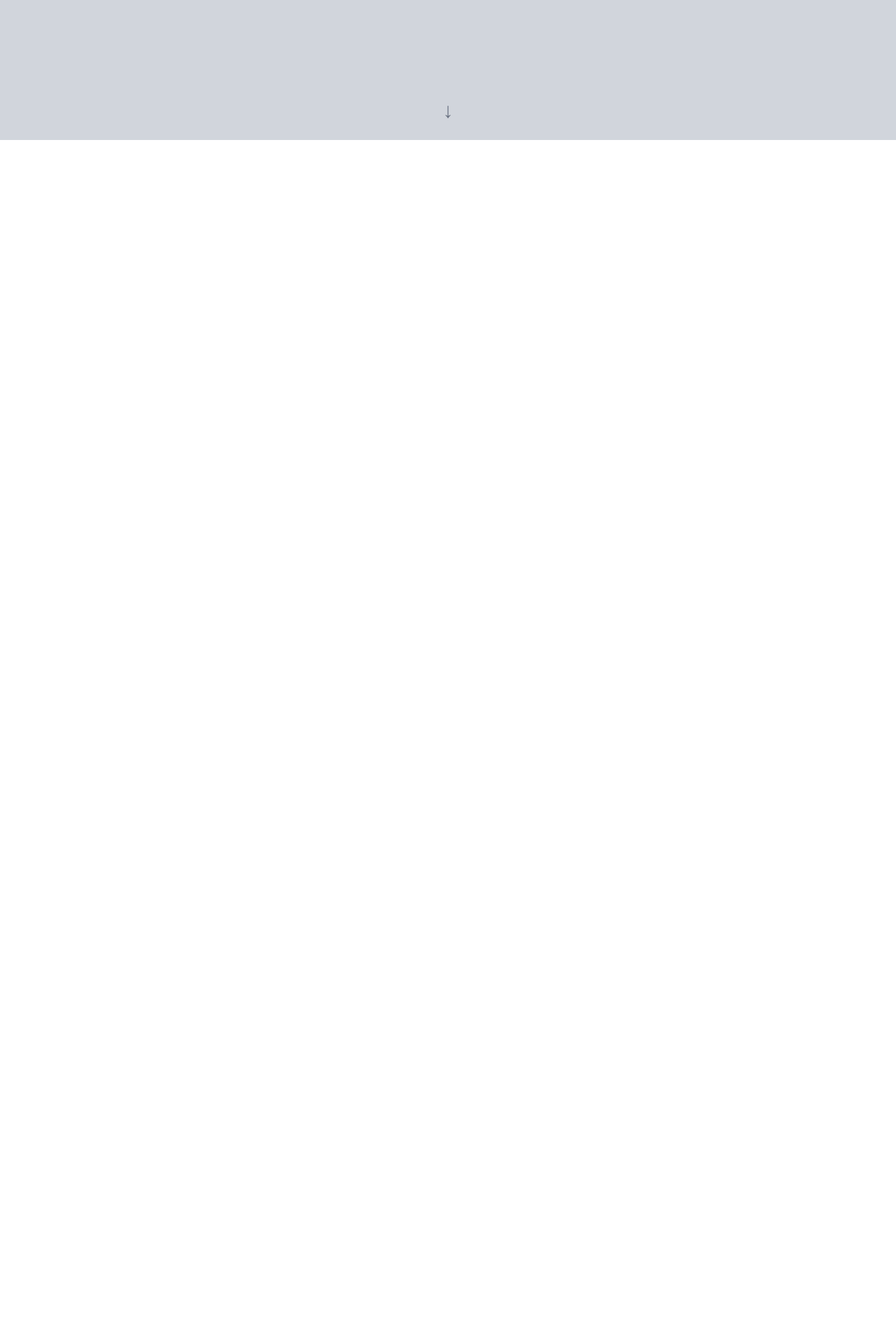
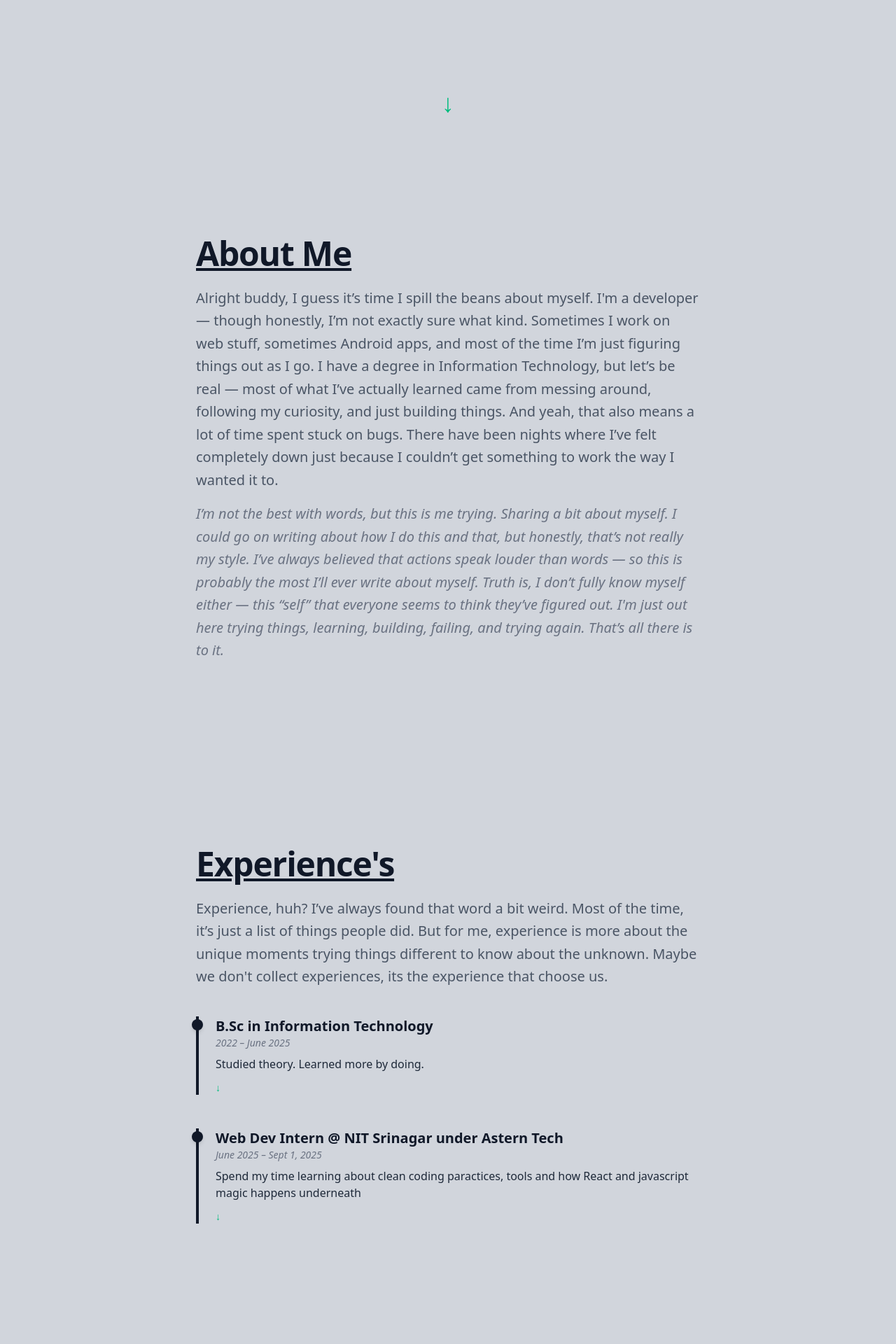
Before and after one commit to i24k3/portfolio, a React (Vite) app: page / in a window 1280 px wide. Shown: the part 600-2520 px from the top of the page at 70% size. Before the commit the page ends 800 px from the top, so only its background shows below. Built offline with nearby package versions, Linux system fonts and the light colour scheme.

Commit message:
add mobile styles, fix layout

```diff
--- a/src/App.jsx
+++ b/src/App.jsx
@@ -17,31 +17,17 @@ function App() {
                 <Cursor/>
 
                 <ScrollInd/>
-                <div className="h-screen overflow-y-auto overflow-x-hidden snap-y snap-mandatory scroll-smooth">
-                    <div className="h-full w-full snap-start">
-                        {data && <HeroSection data={data.hero}/>}
-                    </div>
-                    <div className="h-screen w-screen snap-start">
-                        {data && <About data={data.aboutme}/>}
-                    </div>
-                    <div className="h-screen w-screen snap-start">
-                        {data && <Experience data={data.experience}/>}
-                    </div>
-                    <div className="h-screen w-screen snap-start">
-                        {data && <Projects data={data.projects}/>}
-                    </div>
-
-
-                </div>
-
-                {/* {data && <HeroSection data={data.hero}/>} */}
-                {/* {data && <About data={data.aboutme}/>} */}
+                {data && <HeroSection data={data.hero}/>}
+                {data && <About data={data.aboutme}/>}
+                {data && <Experience data={data.experience}/>}
+                {data && <Projects data={data.projects}/>}
 
                 {/* <SiteNotice/> */}
             </div>
         </>
     )
 }
+
 
 export function SiteNotice() {
     return (
--- a/src/components/About.jsx
+++ b/src/components/About.jsx
@@ -4,7 +4,7 @@ export default function About({ data }) {
     const { title: heading, desc_1, desc_2 } = data;
 
     return (
-        <section className="bg-transparent text-gray-900 py-20">
+        <section className="bg-transparent text-gray-900 py-33">
             <div className="max-w-3xl mx-auto px-6 text-left">
                 <h1 className="text-4xl md:text-5xl font-bold tracking-tight mb-6 underline">
                     {heading}
--- a/src/components/Experience.jsx
+++ b/src/components/Experience.jsx
@@ -1,10 +1,12 @@
-"use client";
+"use strict";
+
+import { useState } from "react";
 
 export const Experience = ({ data }) => {
   const { title: heading, desc, details: cardsData } = data;
 
   return (
-    <section className="bg-transparent text-gray-900 py-20">
+    <section className="bg-transparent text-gray-900 py-33">
       <div className="max-w-3xl mx-auto px-6 text-left">
         <h1 className="text-4xl md:text-5xl font-bold tracking-tight mb-6 underline">
           {heading}
@@ -24,17 +26,37 @@ export const Experience = ({ data }) => {
   );
 };
 
+
+
 const ExpCard = ({ data }) => {
   const { title, date, summary, details } = data;
+  const [expanded, setExpanded] = useState(false);
+
+  const toggleDetails = (e) => {
+    e.stopPropagation(); // In case your cards become clickable later
+    setExpanded((prev) => !prev);
+  };
 
   return (
-    <div className="border-l-4 border-gray-900 pl-6 relative">
-      <div className="absolute -left-2.25 top-1 w-4 h-4 bg-gray-900 rounded-full shadow-md"></div>
+    <div className="border-l-4 border-gray-900 pl-6 relative cursor-pointer" onClick={toggleDetails} >
+
+      <div className="absolute -left-2.5 top-1 w-4 h-4 bg-gray-900 rounded-full shadow-md"></div>
 
       <h3 className="text-xl font-semibold text-gray-900">{title}</h3>
       <p className="text-sm text-gray-500 mb-2 italic">{date}</p>
+
       <p className="text-md text-gray-800 font-medium mb-1">{summary}</p>
-      <p className="mt-3 text-md italic text-gray-600 leading-relaxed ">{details}</p>
+
+      <div className={`overflow-hidden transition-all duration-300 ease-in-out ${
+          expanded ? "max-h-[1000px] opacity-100 mt-3" : "max-h-0 opacity-0" }`} >
+
+        <p className="text-md italic text-gray-600 leading-relaxed">{details}</p>
+      </div>
+
+      {/* Toggle Button */}
+      <div className="mt-2 text-sm font-medium text-emerald-500 hover:underline focus:outline-none" >
+        {expanded ? "↑" : "↓"}
+      </div>
     </div>
   );
 };
--- a/src/components/HeroSection.jsx
+++ b/src/components/HeroSection.jsx
@@ -12,16 +12,13 @@ export const HeroSection = ({data}) => {
                 </h1>
 
                 <p className="text-lg md:text-xl text-gray-600 leading-relaxed mb-4">
-                {/* <p className="text-xl md:text-xl text-gray-600 leading-relaxed"> */}
                     {subHeadline}
                 </p>
 
                 <p className="text-lg md:text-xl text-gray-500 leading-relaxed italic">
-                {/* <p className="mt-7 text-xl  md:text-xl text-gray-500 font-bold px-1 box-decoration-clone"> */}
                     {subHeadline1}
                 </p>
             </div>
-            <div></div>
         </section>
     );
 }
--- a/src/components/Projects.jsx
+++ b/src/components/Projects.jsx
@@ -4,7 +4,7 @@ export default function Projects({ data }) {
     const { title, desc, details } = data;
 
     return (
-        <section className="bg-transparent text-gray-900 py-20">
+        <section className="bg-transparent text-gray-900 py-33 ">
             <div className="max-w-3xl mx-auto px-6 text-left">
                 <h1 className="text-4xl md:text-5xl font-bold tracking-tight mb-6 underline">
                     {title}
@@ -35,7 +35,7 @@ const ProjectCard = ({ data }) => {
   return (
     <div
       onClick={handleToggle}
-      className={`border border-gray-300 rounded-lg p-6 shadow-sm transition-shadow duration-300 cursor-pointer group
+      className={`border border-gray-400 rounded-lg p-6 shadow-sm transition-shadow duration-300 cursor-pointer group
         ${expanded ? "shadow-md" : "hover:shadow-md"}`}
     >
       <div className="flex flex-col gap-2">
--- a/src/components/ScrollInd.jsx
+++ b/src/components/ScrollInd.jsx
@@ -14,11 +14,11 @@ const ScrollInd = () => {
 
   return (
     <div
-      className={`fixed bottom-6 left-1/2 transform -translate-x-1/2 text-gray-500 text-3xl transition-opacity duration-500 z-50 ${
+      className={`fixed bottom-6 left-1/2 transform -translate-x-1/2 text-4xl transition-opacity duration-500 z-50 ${
         visible ? "opacity-100" : "opacity-0 pointer-events-none"
       }`}
     >
-      <div className="animate-bounce">↓</div>
+      <div className="animate-bounce text-emerald-500 font-extrabold">↓</div>
     </div>
   );
 };
```
